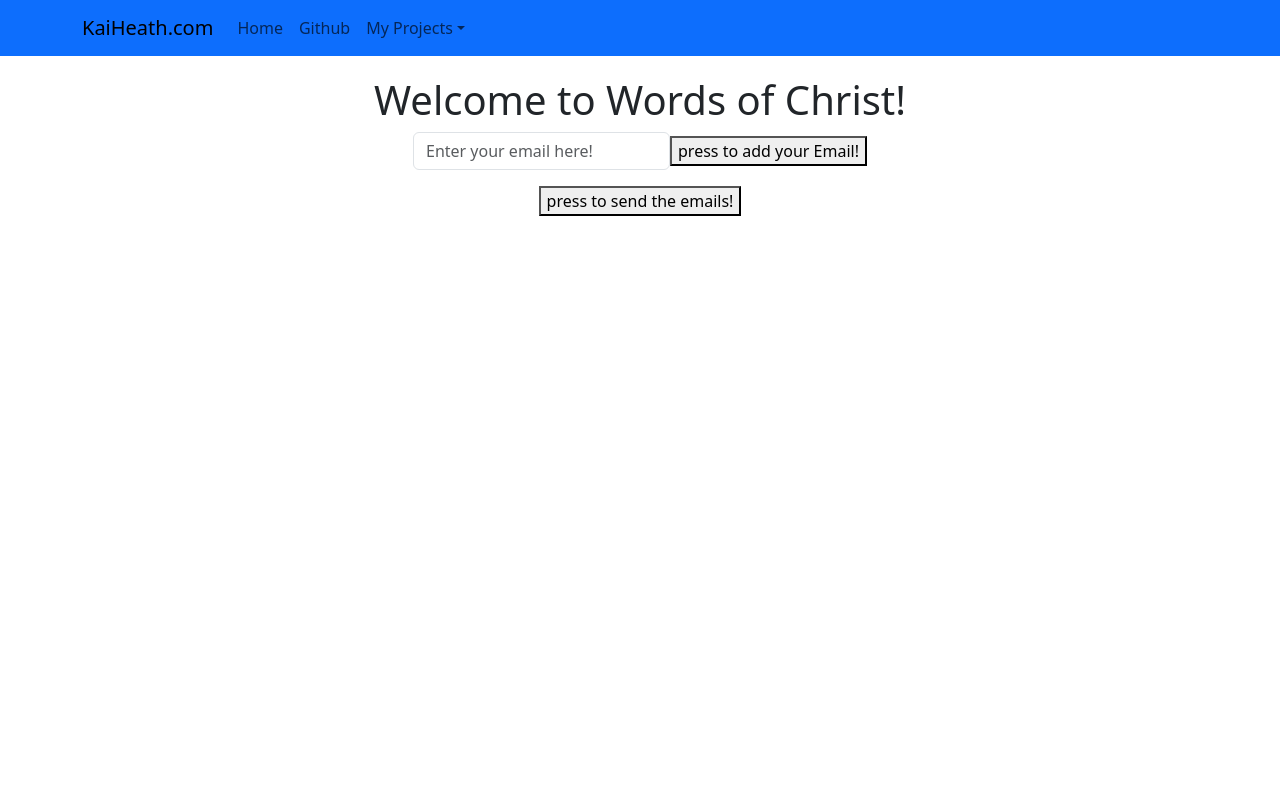
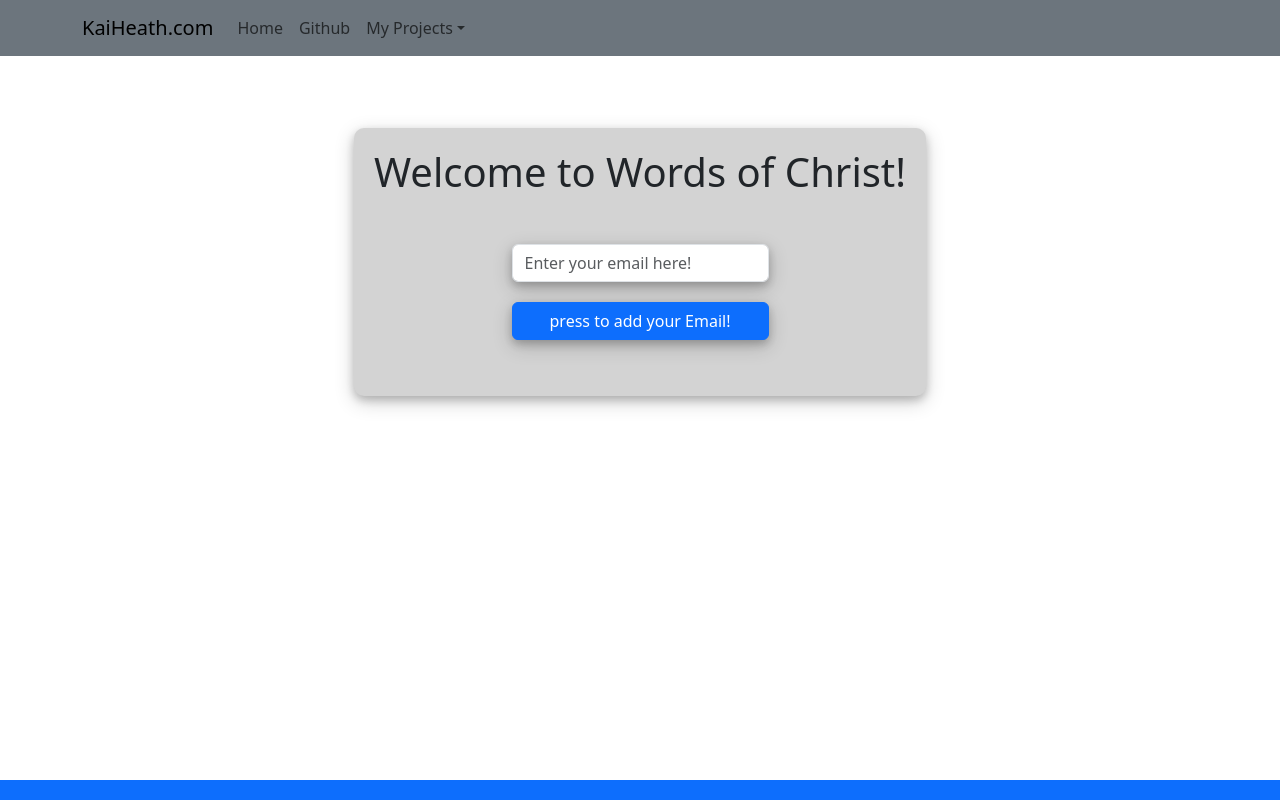
Before and after one commit to kai-heath/ReligionProj, a React app: page /wordsOfChrist in a window 1280 px wide. Built offline with nearby package versions, Linux system fonts and the light colour scheme.

Commit message:
random next stuff

```diff
--- a/app/Footer.js
+++ b/app/Footer.js
@@ -0,0 +1,16 @@
+"use client"
+import React from "react";
+import 'bootstrap/dist/css/bootstrap.min.css';
+import { useEffect } from "react";
+
+
+const footer = () => {
+  useEffect(() => {
+    require("bootstrap/dist/js/bootstrap.bundle.min.js");
+  }, []);
+  return (
+    <footer>
+    </footer>
+  )};
+
+  export default footer
--- /dev/null
+++ b/app/layout.css
@@ -0,0 +1,20 @@
+body {
+    height: 100vh;
+    display: flex;
+    flex-direction: column;
+    justify-content: space-between;
+}
+
+body Navbar {
+    flex: 0;
+}
+
+body main {
+    flex: 1;
+}
+
+body Footer {
+    background-color: #0d6efd;
+    padding-top: 20px;
+    flex: 0;
+}
--- a/app/layout.js
+++ b/app/layout.js
@@ -1,5 +1,6 @@
 import Navbar from './navbar'
 import Footer from './Footer'
+import styles from './layout.css'
 export default function RootLayout({ children }) {
   return (
     <html lang="en" data-bs-theme="primary">
@@ -7,6 +8,7 @@ export default function RootLayout({ children }) {
       <title>KaiHeath.com</title>
       <Navbar />
       <main>{children}</main>
+      <Footer />
       </body>
     </html>
   )
--- a/app/navbar.js
+++ b/app/navbar.js
@@ -10,7 +10,7 @@ const navbar = () => {
     require("bootstrap/dist/js/bootstrap.bundle.min.js");
   }, []);
   return (
-    <Navbar bg="primary" data-bs-theme="primary" expand="lg">
+    <Navbar bg="secondary" data-bs-theme="secondary" expand="lg">
       <Container>
           <Navbar.Brand href="#home">KaiHeath.com</Navbar.Brand>
           <Navbar.Toggle aria-controls="basic-navbar-nav" />
--- a/app/wordsOfChrist/page.css
+++ b/app/wordsOfChrist/page.css
@@ -1,7 +1,32 @@
+root {
+    background-image: url("../../Assets/JesusPic.jpg");
+}
+
 .center {
-    margin-top: 20px;
     display: flex;
     flex-direction: column;
-    justify-content: center;
+    justify-content: flex-start;
     align-items: center;
+    position: relative;
+    top: 10%;
+    width: fit-content;
+    padding: 20px;
+    background-color: lightgray;
+    margin: auto;
+    box-shadow: 0 4px 8px 0 rgba(0, 0, 0, 0.2), 0 6px 20px 0 rgba(0, 0, 0, 0.19);
+    border-radius: 10px;
 }
+
+.center div {
+    display: flex;
+    flex-direction: column;
+    justify-content: space-between;
+
+    * {
+        margin-top: 20px;
+    }
+}
+
+button, input {
+    box-shadow: 0 4px 8px 0 rgba(0, 0, 0, 0.2), 0 6px 20px 0 rgba(0, 0, 0, 0.19);
+}
--- a/app/wordsOfChrist/page.js
+++ b/app/wordsOfChrist/page.js
@@ -35,11 +35,8 @@ async function emailAddRequest(emailAddress) {
         <label>
           <Form.Control value = {emailInput} onInput = {(e) => setInput(e.target.value)} type = 'email' placeholder = 'Enter your email here!'/>
         </label>
-        <button onClick={()=> addEmail()}>press to add your Email!</button>
+        <button className = "btn btn-primary"onClick={()=> addEmail()}>press to add your Email!</button>
         <p id = 'emailResult'>{returnVal}</p>
-    </div>
-    <div>
-        <button type = 'button' onClick = {() => console.log(emailInput)}>press to send the emails!</button>
     </div>
     </div>
   )
--- a/oldPublic/styles.css
+++ /dev/null
@@ -1,3 +0,0 @@
-#emailResult {
-    color: red;
-}
--- a/service/index.js
+++ b/service/index.js
@@ -30,6 +30,7 @@ apiRouter.post('/addEmail', async (req, res) => {
     let email = req.body.email
     await db.insertData(email)
         .then((result) => {
+            mailer.sendEmail(email, "Welcome!", "Thank you for signing up to Words of Christ!")
             outString = `successfully added ${email}!`
         })
         .catch((message) => {
```
Also changed, not shown: oldPublic/home.html (deleted, +0 -28 lines), oldPublic/home.js (deleted, +0 -18 lines), service/emailer.js (+5 -5 lines), Assets/JesusPic.jpg (added), 1 other file.
